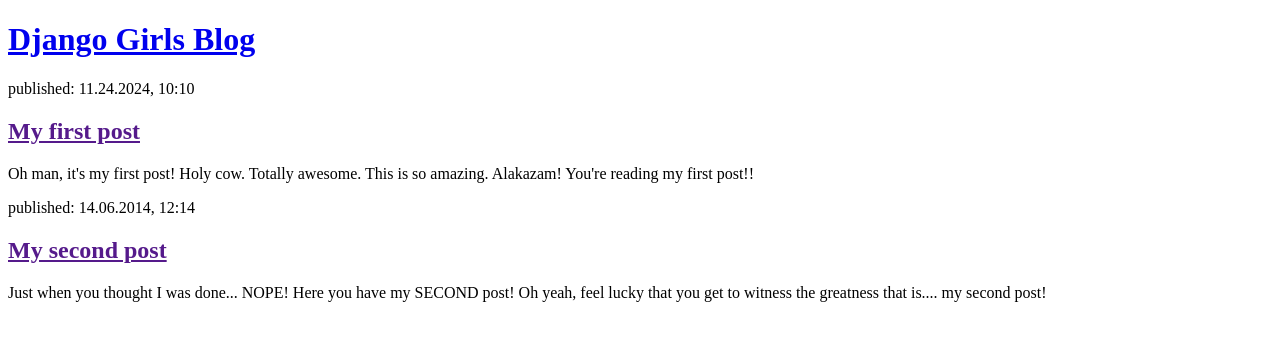
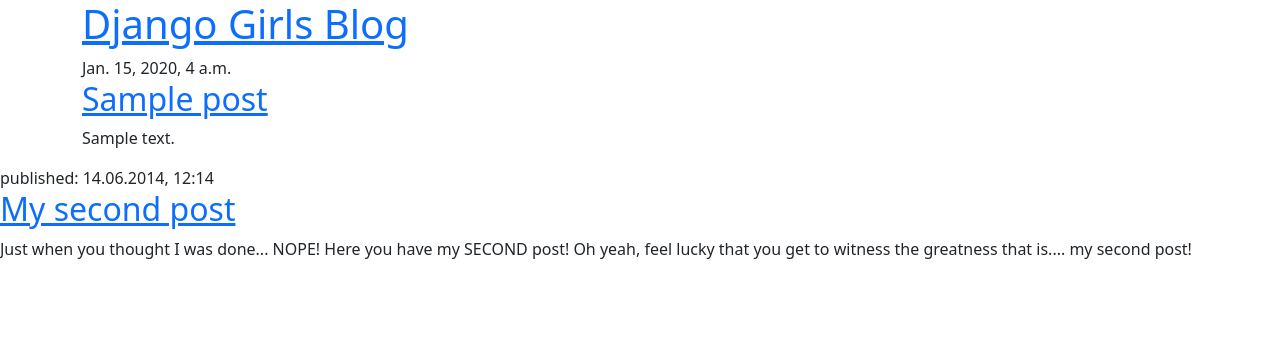
Before and after one commit to LittleS89/my-first-blog, a Django app: page / in a window 1280 px wide. Shown: the top 341 px of the page. Run offline with Django 5.2, Linux system fonts and the light colour scheme; tables that the repository leaves empty hold one stand-in row (values such as "Sample post").

Commit message:
doing my best.

```diff
--- a/blog/templates/blog/post_list.html
+++ b/blog/templates/blog/post_list.html
@@ -1,19 +1,35 @@
+{% load static %}
 <!DOCTYPE html>
 <html>
     <head>
         <title>Django Girls blog</title>
+        <link rel="stylesheet" href="https://cdn.jsdelivr.net/npm/bootstrap@5.3.3/dist/css/bootstrap.min.css" integrity="sha384-QWTKZyjpPEjISv5WaRU9OFeRpok6YctnYmDr5pNlyT2bRjXh0JMhjY6hW+ALEwIH" crossorigin="anonymous">
+        <link rel="stylesheet" href="https://fonts.googleapis.com/css?family=Lobster&subset=latin,latin-ext">
+        <link rel="stylesheet" href="{% static 'css/blog.css' %}">
+
     </head>
     <body>
-        <header>
-            <h1><a href="/">Django Girls Blog</a></h1>
+        <header class="page-header">
+            <div class="container">
+                <h1><a href="/">Django Girls Blog</a></h1>
+            </div>
         </header>
 
-            <article>
-                <time>published: 11.24.2024, 10:10</time>
-                <h2><a href="">My first post</a></h2>
-                <p>Oh man, it's my first post! Holy cow. Totally awesome. This is so amazing. Alakazam! You're reading my first post!!</p>
-            </article>
-
+        <main class="container">
+            <div class="row">
+                <div class="col">
+                    {% for post in posts %}
+                        <article class="post">
+                            <time class="date">
+                                {{ post.published_date }}
+                            </time>
+                            <h2><a href="">{{ post.title }}</a></h2>
+                            <p>{{ post.text|linebreaksbr }}</p>
+                        </article>
+                    {% endfor %}
+                </div>
+            </div>
+        </main>
             <article>
                 <time>published: 14.06.2014, 12:14</time>
                 <h2><a href="">My second post</a></h2>
```
Also changed, not shown: 1 other file.
